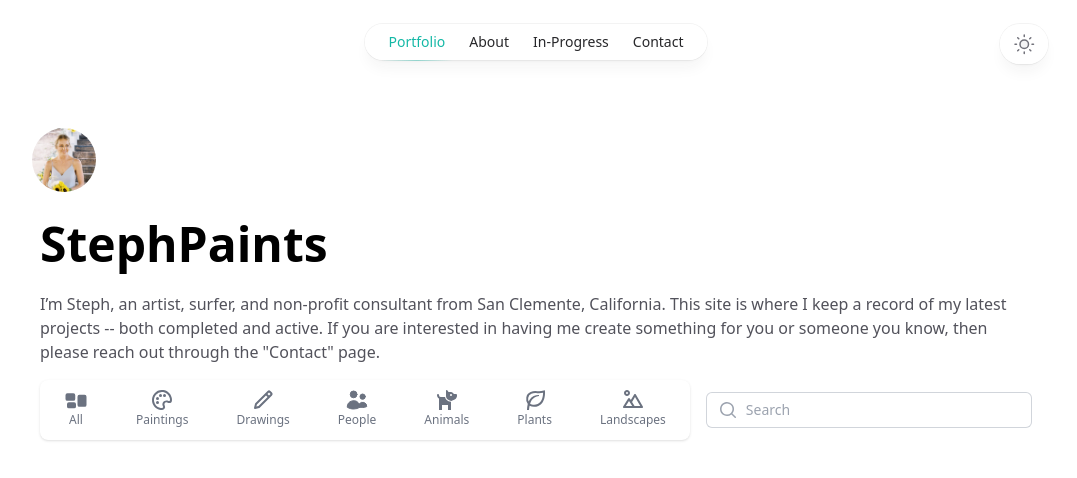
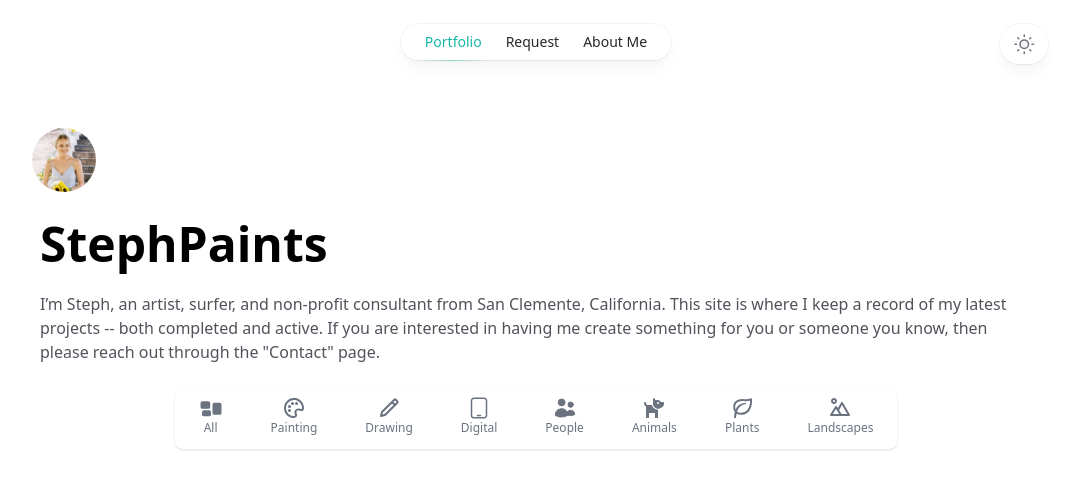
Before and after one commit to kylesurfs/steph-paints-vite, a React (Vite) app: page / in a window 1280 px wide. Shown: the top 478 px of the page, without its empty margins (104-1181 px from the left). Built offline with nearby package versions, Linux system fonts and the light colour scheme.

Commit message:
Refactored the home page to filter based off FilterBar instead of SearchBar

```diff
--- a/src/App.tsx
+++ b/src/App.tsx
@@ -2,7 +2,6 @@ import React from 'react';
 import { BrowserRouter as Router, Route, Routes } from 'react-router-dom';
 import Home from './pages/Home';
 import About from './pages/About';
-import ActiveProjects from './pages/ActiveProjects';
 import Contact from './pages/Contact';
 import { ThemeProvider } from './components/ThemeToggle';
 import { Header } from './components/Header';
@@ -18,7 +17,7 @@ const App: React.FC = () => {
         <Routes>
           <Route path='/' element={<Home />} />
           <Route path='/about' element={<About />} />
-          <Route path='/active' element={<ActiveProjects />} />
+          {/* <Route path='/active' element={<ActiveProjects />} /> */}
           <Route path='/contact' element={<Contact />} />
         </Routes>
         {/* </YourContextProvider> */}
--- a/src/art-project-list.ts
+++ b/src/art-project-list.ts
@@ -78,7 +78,7 @@ export const PRODUCTS = [
     imageSrc:
       'src/images/remi.png',
     imageAlt: 'Digital painting of our dog, Remi, on the iPad using Procreate.',
-    tag: 'Animal',
+    tag: 'Animals',
     status: 'Completed',
   },
   {
@@ -110,7 +110,7 @@ export const PRODUCTS = [
     imageSrc:
       'src/images/dog.png',
     imageAlt: 'Digital painting of a dog, printed on a canvas, and painted over.',
-    tag: 'Animal',
+    tag: 'Animals',
     status: 'Completed',
   },
   {
@@ -126,7 +126,7 @@ export const PRODUCTS = [
     imageSrc:
       'src/images/shannon_dog.png',
     imageAlt: 'Painting of the late Mr. Lincoln with a ball.',
-    tag: 'Animal',
+    tag: 'Animals',
     status: 'Completed',
   },
   {
--- a/src/components/FilterBar.tsx
+++ b/src/components/FilterBar.tsx
@@ -1,9 +1,100 @@
-export default function FilterBar() {
+//== TSX Components, Functions ==//
+import { Container } from './Container';
+
+//== Icons ==//
+import {
+  AllIcon,
+  DogIcon,
+  IpadIcon,
+  LandscapeIcon,
+  LeafIcon,
+  PaintIcon,
+  PencilIcon,
+  UsersIcon,
+} from './UI/icons';
+
+//== Environment Variables, TypeScript Interfaces, Data Objects ==//
+import { FilterIconData } from '../types';
+
+const iconData: FilterIconData[] = [
+  { icon: <AllIcon />, label: 'All', filterType: 'none', filterValue: 'none' },
+  {
+    icon: <PaintIcon />,
+    label: 'Painting',
+    filterType: 'type',
+    filterValue: 'painting',
+  },
+  {
+    icon: <PencilIcon />,
+    label: 'Drawing',
+    filterType: 'type',
+    filterValue: 'drawing',
+  },
+  {
+    icon: <IpadIcon fill='none' />,
+    label: 'Digital',
+    filterType: 'type',
+    filterValue: 'digital',
+  },
+  {
+    icon: <UsersIcon />,
+    label: 'People',
+    filterType: 'tag',
+    filterValue: 'people',
+  },
+  {
+    icon: <DogIcon />,
+    label: 'Animals',
+    filterType: 'tag',
+    filterValue: 'animals',
+  },
+  {
+    icon: <LeafIcon />,
+    label: 'Plants',
+    filterType: 'tag',
+    filterValue: 'plants',
+  },
+  {
+    icon: <LandscapeIcon />,
+    label: 'Landscapes',
+    filterType: 'tag',
+    filterValue: 'landscapes',
+  },
+];
+
+interface FilterBarProps {
+  onFilterChange: (newFilter: FilterIconData) => void;
+}
+
+const FilterBar: React.FC<FilterBarProps> = ({ onFilterChange }) => {
+  const handleFilterClick = (item: FilterIconData) => {
+    onFilterChange(item);
+  };
+
   return (
-    <>
-      <div className='mx-auto max-w-2xl py-4 sm:px-6 lg:max-w-7xl lg:px-8'>
-        <h1>This will be the Airbnb style filter bar with icons.</h1>
+    <Container>
+      <div className='mx-auto md:px-6 lg:px-8' style={{ maxWidth: '1300px' }}>
+        <div className='flex flex-col lg:flex-row items-center lg:space-x-4 space-y-4 lg:space-y-0 justify-center'>
+          <div className='w-full lg:w-auto'>
+            <div className='bg-white shadow rounded-lg dark:bg-zinc-800 mt-2'>
+              <div className='flex justify-between items-center px-6 py-2 space-x-4 md:space-x-8 lg:space-x-12'>
+                {iconData.map((item, index) => (
+                  <div
+                    key={index}
+                    onClick={() => handleFilterClick(item)}
+                    className='flex flex-col items-center text-gray-500 hover:text-black active:text-black dark:text-gray-400 hover:dark:text-white active:dark:text-white transition border-b border-transparent hover:border-b hover:border-gray-300 active:border-b active:border-gray-300 pb-1'
+                  >
+                    {item.icon}
+                    <span className='text-xs'>{item.label}</span>
+                  </div>
+                ))}
+              </div>
+            </div>
+          </div>
+        </div>
       </div>
-    </>
+    </Container>
   );
-}
+};
+
+export default FilterBar;
--- a/src/components/Header.tsx
+++ b/src/components/Header.tsx
@@ -76,9 +76,9 @@ function MobileNavigation(
             <nav className='mt-6'>
               <ul className='-my-2 divide-y divide-zinc-100 text-base text-zinc-800 dark:divide-zinc-100/5 dark:text-zinc-300'>
                 <MobileNavItem to='/'>Portfolio</MobileNavItem>
-                <MobileNavItem to='/about'>About</MobileNavItem>
-                <MobileNavItem to='/active'>In-Progress</MobileNavItem>
-                <MobileNavItem to='/contact'>Contact</MobileNavItem>
+                <MobileNavItem to='/contact'>Request</MobileNavItem>
+                <MobileNavItem to='/about'>About Me</MobileNavItem>
+                {/* <MobileNavItem to='/active'>In-Progress</MobileNavItem> */}
               </ul>
             </nav>
           </Popover.Panel>
@@ -126,11 +126,11 @@ function DesktopNavigation(props: React.ComponentPropsWithoutRef<'nav'>) {
     <nav {...props}>
       <ul className='flex rounded-full bg-white/90 px-3 text-sm font-medium text-zinc-800 shadow-lg shadow-zinc-800/5 ring-1 ring-zinc-900/5 backdrop-blur dark:bg-zinc-800/90 dark:text-zinc-200 dark:ring-white/10'>
         <NavItem to='/'>Portfolio</NavItem>
-        <NavItem to='/about'>About</NavItem>
-        <NavItem to='/active' className='whitespace-nowrap'>
+        <NavItem to='/contact'>Request</NavItem>
+        <NavItem to='/about'>About Me</NavItem>
+        {/* <NavItem to='/active' className='whitespace-nowrap'>
           In-Progress
-        </NavItem>
-        <NavItem to='/contact'>Contact</NavItem>
+        </NavItem> */}
       </ul>
     </nav>
   );
--- a/src/components/SearchBar.tsx
+++ b/src/components/SearchBar.tsx
@@ -1,15 +1,6 @@
 import { MagnifyingGlassIcon } from '@heroicons/react/20/solid';
 import { useState } from 'react';
 import { Container } from './Container';
-import {
-  AllIcon,
-  DogIcon,
-  LandscapeIcon,
-  LeafIcon,
-  PaintIcon,
-  PencilIcon,
-  UsersIcon,
-} from './UI/icons';
 
 type SearchBarProps = {
   onSearch: (term: string) => void; // Callback to pass the search term to the parent component
@@ -24,77 +15,10 @@ const SearchBar: React.FC<SearchBarProps> = ({ onSearch }) => {
     onSearch(newSearchTerm); // Call the callback function whenever the search term changes
   };
 
-  const iconData = [
-    { icon: <AllIcon />, label: 'All' },
-    { icon: <PaintIcon />, label: 'Paintings' },
-    { icon: <PencilIcon />, label: 'Drawings' },
-    { icon: <UsersIcon />, label: 'People' },
-    { icon: <DogIcon />, label: 'Animals' },
-    { icon: <LeafIcon />, label: 'Plants' },
-    { icon: <LandscapeIcon />, label: 'Landscapes' },
-  ];
-
-  const IconFilterBar = () => {
-    return (
-      <>
-        <div className='bg-white shadow rounded-lg dark:bg-zinc-800'>
-          <div className='flex justify-between items-center px-6 py-2 space-x-4 md:space-x-8 lg:space-x-12'>
-            {iconData.map((item, index) => (
-              <div
-                key={index}
-                className='flex flex-col items-center text-gray-500 hover:text-black active:text-black dark:text-gray-400 hover:dark:text-white active:dark:text-white transition hover:border-b hover:border-gray-300 active:border-b active:border-gray-300 pb-1'
-              >
-                {item.icon}
-                <span className='text-xs'>{item.label}</span>
-              </div>
-            ))}
-          </div>
-        </div>
-
-        {/* <div className='bg-white shadow rounded-lg dark:bg-zinc-800'>
-          <div className='flex justify-between items-center px-6 py-2 space-x-4 md:space-x-8 lg:space-x-12'>
-            <div className='flex flex-col items-center text-gray-500 hover:text-black active:text-black dark:text-gray-400 hover:dark:text-white active:dark:text-white transition hover:border-b hover:border-gray-300 active:border-b active:border-gray-300 pb-1'>
-              <AllIcon />
-              <span className='text-xs '>All</span>
-            </div>
-            <div className='flex flex-col items-center text-gray-500 hover:text-black active:text-black dark:text-gray-400 hover:dark:text-white active:dark:text-white transition hover:border-b hover:border-gray-300 active:border-b active:border-gray-300 pb-1'>
-              <PaintIcon />
-              <span className='text-xs '>Paintings</span>
-            </div>
-            <div className='flex flex-col items-center text-gray-500 hover:text-black active:text-black dark:text-gray-400 hover:dark:text-white active:dark:text-white transition hover:border-b hover:border-gray-300 active:border-b active:border-gray-300 pb-1'>
-              <PencilIcon />
-              <span className='text-xs '>Drawings</span>
-            </div>
-            <div className='flex flex-col items-center text-gray-500 hover:text-black active:text-black dark:text-gray-400 hover:dark:text-white active:dark:text-white transition hover:border-b hover:border-gray-300 active:border-b active:border-gray-300 pb-1'>
-              <UsersIcon />
-              <span className='text-xs'>People</span>
-            </div>
-            <div className='flex flex-col items-center text-gray-500 hover:text-black active:text-black dark:text-gray-400 hover:dark:text-white active:dark:text-white transition hover:border-b hover:border-gray-300 active:border-b active:border-gray-300 pb-1'>
-              <DogIcon />
-              <span className='text-xs'>Animals</span>
-            </div>
-            <div className='flex flex-col items-center text-gray-500 hover:text-black active:text-black dark:text-gray-400 hover:dark:text-white active:dark:text-white transition hover:border-b hover:border-gray-300 active:border-b active:border-gray-300 pb-1'>
-              <LeafIcon />
-              <span className='text-xs'>Plants</span>
-            </div>
-            <div className='flex flex-col items-center text-gray-500 hover:text-black active:text-black dark:text-gray-400 hover:dark:text-white active:dark:text-white transition hover:border-b hover:border-gray-300 active:border-b active:border-gray-300 pb-1'>
-              <LandscapeIcon className='' />
-              <span className='text-xs'>Landscapes</span>
-            </div>
-          </div>
-        </div> */}
-      </>
-    );
-  };
-
   return (
     <Container>
       <div className='mx-auto md:px-6 lg:px-8' style={{ maxWidth: '1300px' }}>
         <div className='flex flex-col lg:flex-row items-center lg:space-x-4 space-y-4 lg:space-y-0 justify-center'>
-          <div className='w-full lg:w-auto'>
-            <IconFilterBar />
-          </div>
-
           <div className='w-full lg:flex-1'>
             <label htmlFor='search' className='sr-only'>
               Search
--- a/src/components/UI/icons.tsx
+++ b/src/components/UI/icons.tsx
@@ -171,3 +171,24 @@ export function LeafIcon(props: React.ComponentPropsWithoutRef<'svg'>) {
     </svg>
   );
 }
+
+export function IpadIcon(props: React.ComponentPropsWithoutRef<'svg'>) {
+  return (
+    <svg
+      xmlns='http://www.w3.org/2000/svg'
+      fill='currentColor'
+      viewBox='0 0 24 24'
+      strokeWidth={1.5}
+      stroke='currentColor'
+      width='24'
+      height='24'
+      {...props}
+    >
+      <path
+        strokeLinecap='round'
+        strokeLinejoin='round'
+        d='M10.5 19.5h3m-6.75 2.25h10.5a2.25 2.25 0 002.25-2.25v-15a2.25 2.25 0 00-2.25-2.25H6.75A2.25 2.25 0 004.5 4.5v15a2.25 2.25 0 002.25 2.25z'
+      />
+    </svg>
+  );
+}
--- a/src/pages/About.tsx
+++ b/src/pages/About.tsx
@@ -4,7 +4,7 @@ export default function About() {
   return (
     <>
       <div className='dark:bg-zinc-900'>
-        <Container className=' dark:bg-zinc-900 py-8'>
+        <Container className=' dark:bg-zinc-900 py-8 flex flex-1'>
           <div className='grid grid-cols-1 gap-y-16 lg:grid-cols-2 lg:grid-rows-[auto_1fr] lg:gap-y-1 dark:bg-zinc-900'>
             <div className='lg:pl-20'>
               <div className='max-w-xs px-2.5 lg:max-w-none'>
--- a/src/pages/Home.tsx
+++ b/src/pages/Home.tsx
@@ -1,17 +1,30 @@
+//== react, react-router-dom, Auth0 ==//
 import { useState } from 'react';
+
+//== TSX Components, Functions ==//
 import Cards from '../components/Cards';
-import SearchBar from '../components/SearchBar';
 import Logo from '../components/Logo';
+import FilterBar from '../components/FilterBar';
+
+//== Environment Variables, TypeScript Interfaces, Data Objects ==//
+import { FilterIconData } from '../types';
 
 const Home: React.FC = () => {
-  const [searchTerm, setSearchTerm] = useState('');
+  const [filter, setFilter] = useState<FilterIconData>({
+    filterType: 'none',
+    filterValue: 'none',
+  });
+
+  const handleFilterChange = (newFilter: FilterIconData) => {
+    setFilter(newFilter);
+  };
 
   return (
     <>
       <div className='dark:bg-zinc-900'>
         <Logo />
-        <SearchBar onSearch={setSearchTerm} />
-        <Cards searchTerm={searchTerm} />
+        <FilterBar onFilterChange={handleFilterChange} />
+        <Cards filter={filter} />
       </div>
     </>
   );
--- /dev/null
+++ b/src/types.ts
@@ -0,0 +1,33 @@
+// Used to define the data in the art-project-list.ts file
+// Called in the Cards component
+// DEV using interface so I can extend Product as a new type, InProgressProduct (i.e. interface InProgressProduct extends Product)
+export interface Product {
+    id: number;
+    name: string;
+    href: string;
+    price: string;
+    description: string;
+    type: string;
+    medium: string;
+    utensil: string;
+    imageSrc: string;
+    imageAlt: string;
+    tag: string;
+    status: string;
+  };
+
+  // Used for FilterBar
+  export type FilterIconData = {
+  icon?: JSX.Element;
+  label?: string;
+  filterType: 'none' | 'type' | 'tag';
+  filterValue:
+    | 'none'
+    | 'painting'
+    | 'drawing'
+    | 'digital'
+    | 'people'
+    | 'animals'
+    | 'plants'
+    | 'landscapes';
+};
```
Also changed, not shown: index.html (+4 -5 lines), src/components/Cards.tsx (+27 -27 lines), src/images/art-palette.svg (added).
